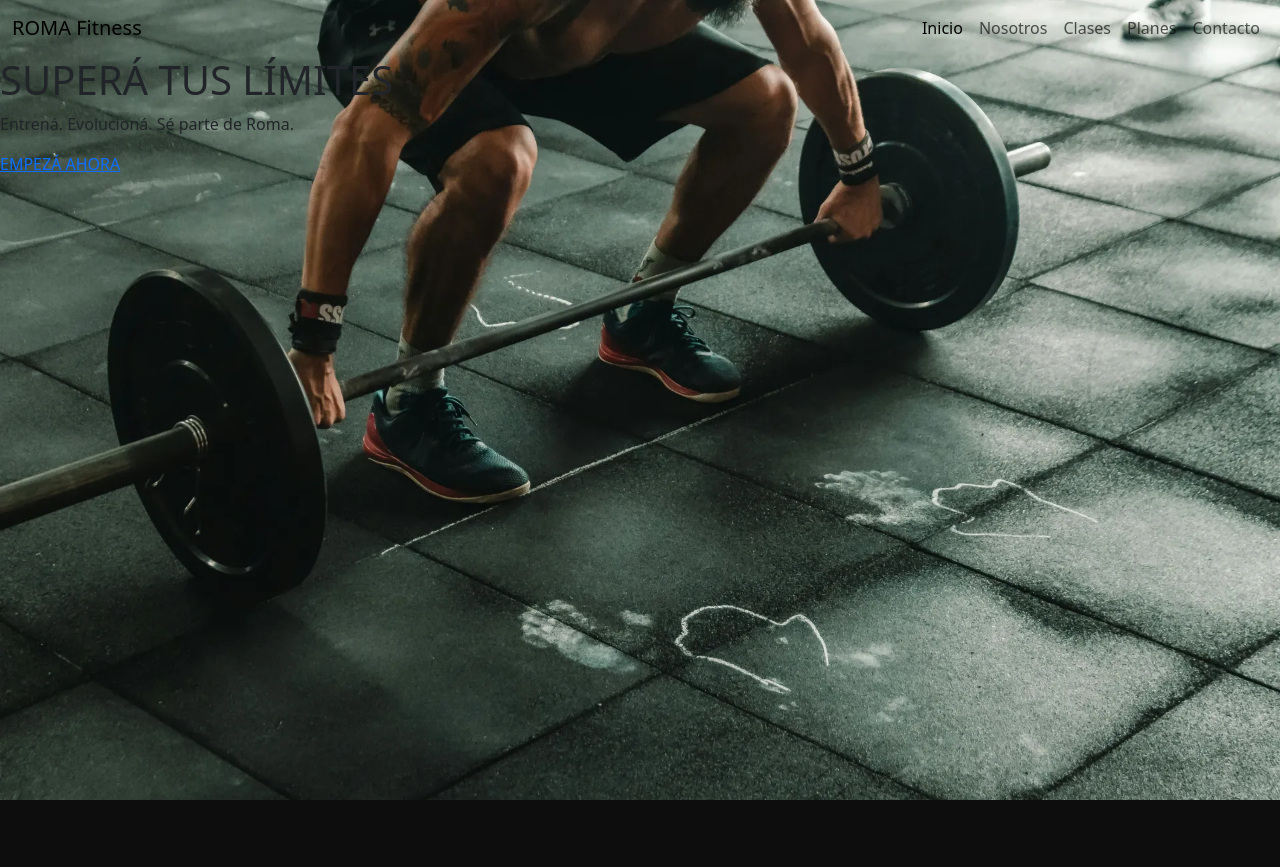
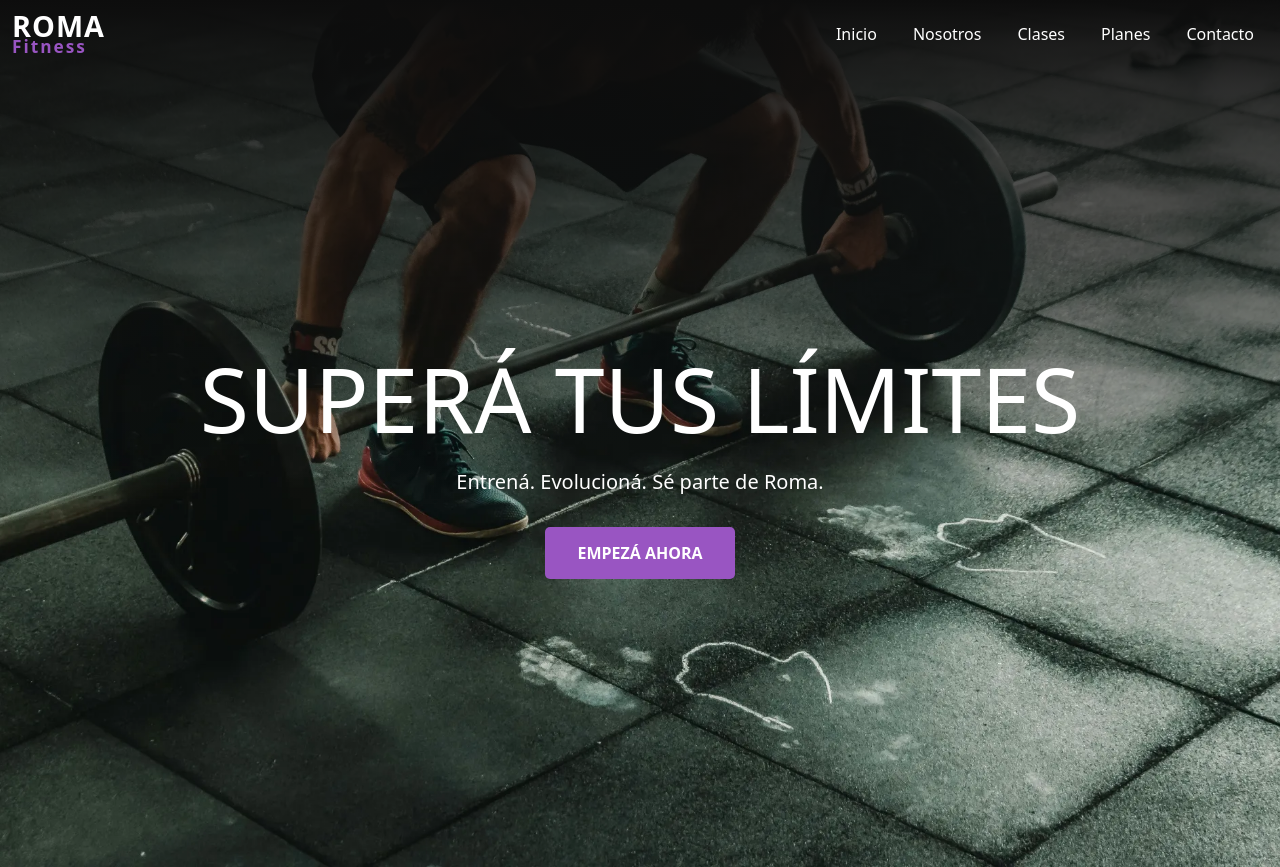
Before and after one commit to NanoARG/proyectoroma, a website: page index.html in a window 1280 px wide. Shown: the top 867 px of the page. Drawn offline with nearby package versions, Linux system fonts and the light colour scheme.

Commit message:
2avance index

```diff
--- a/index.html
+++ b/index.html
@@ -14,8 +14,9 @@
     <header class="hero">
         <nav class="navbar navbar-expand-lg">
             <div class="container-fluid">
-                <a class="navbar-brand" href="#">ROMA
-                    <span>Fitness</span>
+                <a class="navbar-brand" href="#">
+                    <span>ROMA</span>
+                    <small>Fitness</small>
                 </a>
                 <button class="navbar-toggler" type="button" data-bs-toggle="collapse" data-bs-target="#navbarText"
                     aria-controls="navbarText" aria-expanded="false" aria-label="Abrir menu de navegación">
@@ -55,7 +56,7 @@
         <div class="hero__content">
             <h1>SUPERÁ TUS LÍMITES</h1>
             <p>Entrená. Evolucioná. Sé parte de Roma.</p>
-            <a href="#">EMPEZÁ AHORA</a>
+            <a href="#" class="hero__boton">EMPEZÁ AHORA</a>
         </div>
     </header>
 
--- a/scss/_header.scss
+++ b/scss/_header.scss
@@ -1,3 +1,5 @@
+@use 'variables' as *;
+
 .hero {
     position: relative;
     min-height: 100vh;
@@ -17,10 +19,157 @@
     &__content {
         position: relative;
         z-index: 2;
+
+        min-height: 100vh;
+
+        display: flex;
+        flex-direction: column;
+        justify-content: center;
+        align-items: center;
+
+        text-align: center;
+
+        h1 {
+            font-size: clamp(3rem, 7vw, 7rem);
+            line-height: 0.95;
+            margin: 0;
+            color: $color-blanco;
+        }
+
+        p {
+            max-width: 600px;
+            margin: 25px 0 30px;
+
+            color: $color-blanco;
+
+            font-size: 1.25rem;
+            font-weight: 500;
+            line-height: 1.5;
+        }
+
+        .hero__boton {
+            display: inline-block;
+            padding: 14px 32px;
+            background-color: $color-violeta;
+            color: $color-blanco;
+            text-decoration: none;
+            font-weight: 700;
+            border-radius: 5px;
+            transition: background-color 0.3s ease, transform 0.3s ease;
+
+            &:hover {
+                background-color: $color-verde;
+                transform: translateY(-3px);
+            }
+        }
     }
 
     .navbar {
         position: relative;
         z-index: 3;
+
+        .navbar-brand {
+            color: $color-blanco;
+            text-decoration: none;
+            display: flex;
+            flex-direction: column;
+            line-height: 0.9;
+            font-size: 1.8rem;
+            font-weight: 700;
+
+            span {
+                color: $color-blanco;
+                letter-spacing: 1px;
+            }
+
+            small {
+                color: $color-violeta;
+                font-size: 0.6em;
+                letter-spacing: 2px;
+            }
+
+            &:hover {
+                color: $color-blanco;
+            }
+        }
+
+        .navbar-nav {
+            gap: 8px;
+        }
+
+        .nav-link {
+            color: $color-blanco;
+            font-size: 1rem;
+            font-weight: 500;
+            padding: 8px 14px;
+            transition: color 0.3s ease;
+
+            &:hover {
+                color: $color-violeta;
+            }
+        }
+
+        .navbar-toggler {
+            border: 1px solid $color-violeta;
+            padding: 8px;
+            transition: border-color 0.3s ease;
+
+            &:hover {
+                border-color: $color-verde;
+            }
+        }
+
+        .navbar-toggler-icon {
+            filter: brightness(0) invert(1);
+        }
+
+    }
+
+    &::after {
+        content: "";
+        position: absolute;
+        inset: 0;
+
+        background: linear-gradient(
+            to bottom,
+            rgba(13,13,13,1) 0%,
+            rgba(13,13,13,0.60) 30%,
+            rgba(13,13,13,0) 60%
+        );
+        z-index: 1;
+    }
+
+    @media (max-width: 991.98px) {
+
+        .navbar-collapse {
+            width: 100%;
+            background-color: rgba(13,13,13,0.95);
+        }
+
+        .navbar-nav {
+            align-items: center;
+            gap: 10px;
+            width: 100%;
+            padding: 25px 0;
+        }
+
+        .nav-link {
+            text-align: center;
+            width: 100%;
+            padding: 12px 20px;
+            font-size: 1.1rem;
+
+            transition: color 0.3s ease, transform 0.3s ease;
+
+            &:hover {
+                color: $color-violeta;
+                transform: translateX(4px);
+            }
+
+        .nav-link.active {
+            color: $color-violeta;
+        }
+
+        }
     }
 }
--- a/scss/styles.scss
+++ b/scss/styles.scss
@@ -3,7 +3,3 @@
 @use 'header' as *;
 @use 'filosofia' as *;
 @use 'galeria' as *;
-
-img {
-    width: 100%;
-}
```
Also changed, not shown: css/styles.css, 1 other file.
